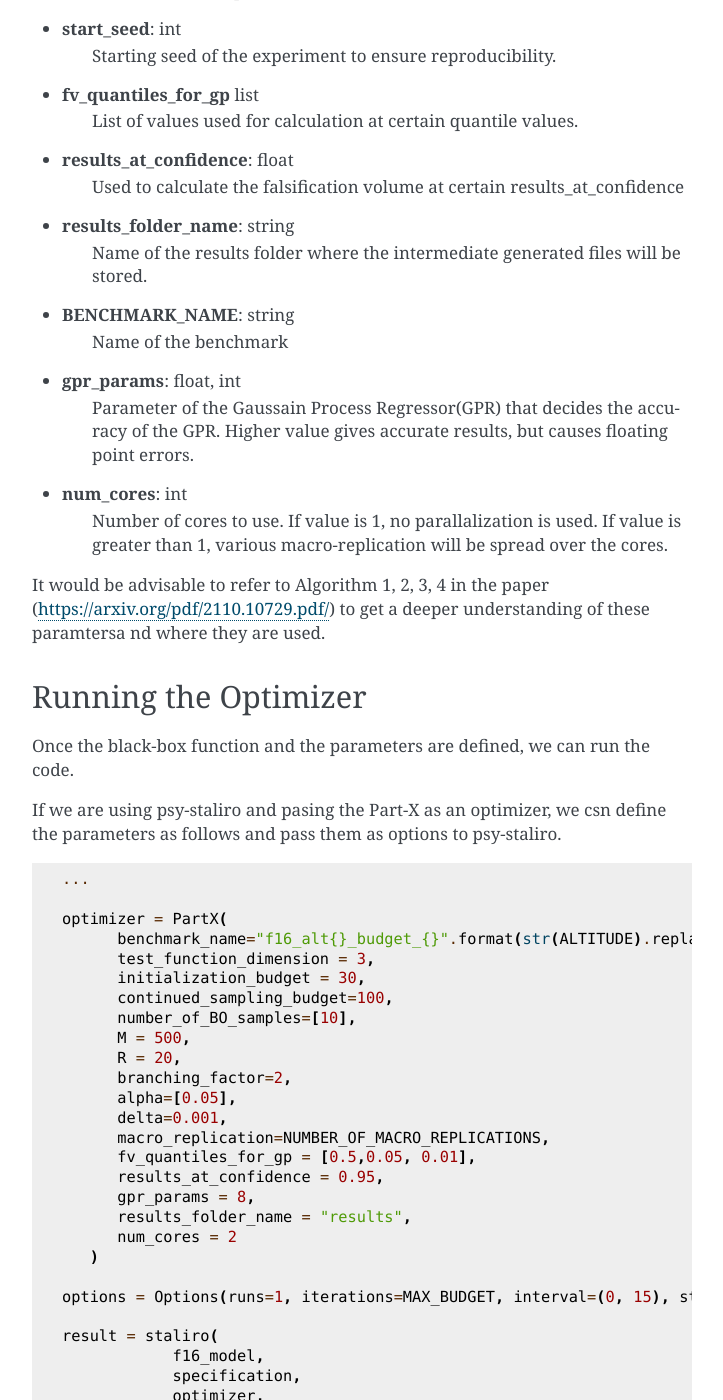
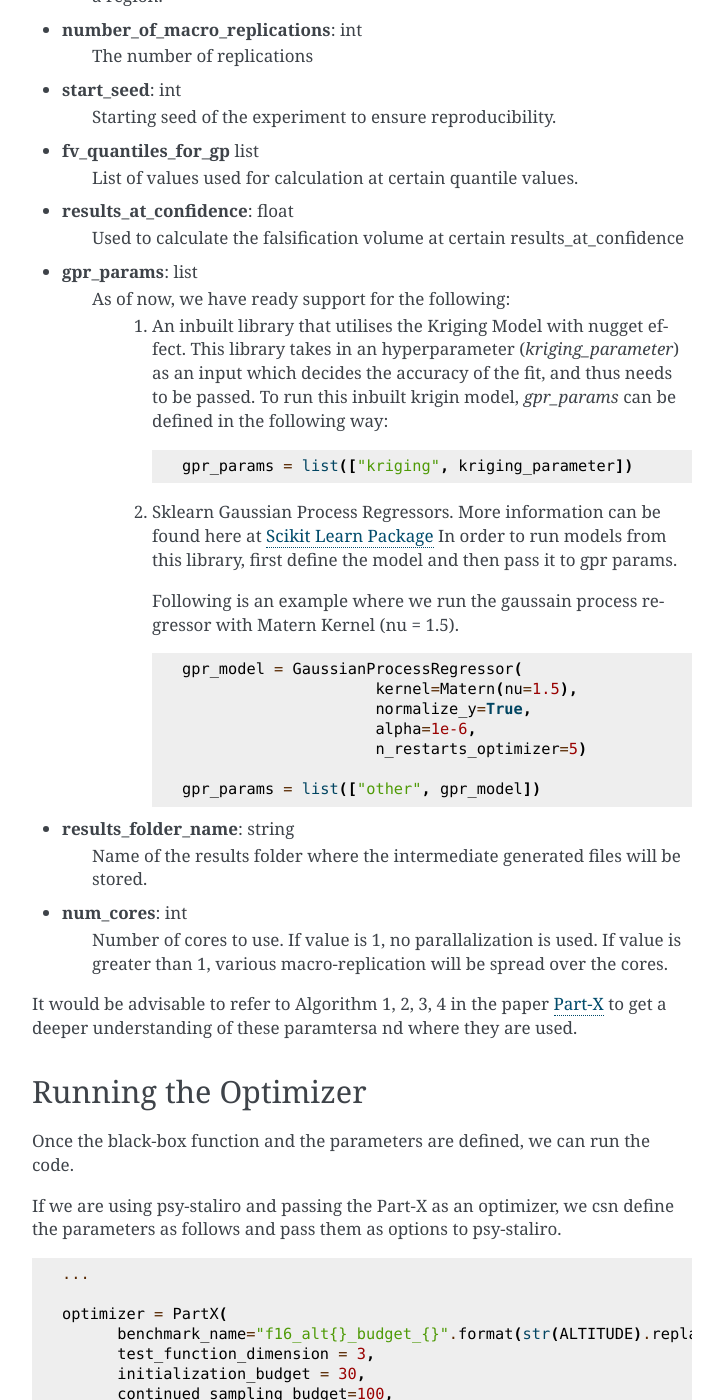
Before and after one commit to DaitTan/part_x_documentation, a Sphinx documentation site: the page built from docs/source/Inputs.rst, in a window 1280 px wide and 1400 px high, scrolled down 2197 px. Shown: the whole window, without its empty margins (388-1111 px from the left). Built offline with Sphinx 7.4.7, drawn with Linux system fonts in a browser that asks for light colours; some of the changed text lies outside the part shown.

Commit message:
Add files via upload

```diff
--- a/docs/source/Getting Started.rst
+++ b/docs/source/Getting Started.rst
@@ -8,7 +8,7 @@ Getting Started
 
 Installation
 ------------
-We use the Poetry tool which is a dependency management and packaging tool in Python. It allows you to declare the libraries your project depends on and it will manage (install/update) them for you. Please follow the installation of poetry at https://python-poetry.org/docs/#installation
+We use the Poetry tool which is a dependency management and packaging tool in Python. It allows you to declare the libraries your project depends on and it will manage (install/update) them for you. Please follow the installation of `poetry <https://python-poetry.org/docs/#installation>`_ .
 
 After you've installed poetry, you can install partx by running the following command in the root of the project:
 
--- a/docs/source/Inputs.rst
+++ b/docs/source/Inputs.rst
@@ -21,7 +21,7 @@ The black-box function is the function for whom we need to find the flsifying be
       return (X[0]**2 + X[1] - 11)**2 + (X[1]**2 + X[0] - 7)**2 - 40
 
 
-2) A blackbox function can also be defined which can be used for checking against a certain specification using psy-taliro (https://sbtg.gitlab.io/psy-taliro/).
+2) A blackbox function can also be defined which can be used for checking against a certain specification using `PSY-TaLiRo 1.0.0a14 <https://sbtg.gitlab.io/psy-taliro/>`_.
 Here, we define the F16 Auto GCAS black-box function.
 
 .. code-block:: python
@@ -52,8 +52,20 @@ Parameters
 The parameters that need to be defined for Part-X are mentioned below.
 The usage of these parameters are defined in the :ref:`reference_examples`
 
+- **BENCHMARK_NAME**: string
+   Name of the benchmark
+
+..
+
+- **test_function**: function
+   The black box test function
+
+..
+
 - **test_function_dimension**: int
    Needs to be an interger that represents the dimensionality of the blask-box function
+
+..
 
 - **region_support**: list of list of list
    Needs to be a 3-dimensional list that represents the initial region support of the function.
@@ -65,58 +77,109 @@ The usage of these parameters are defined in the :ref:`reference_examples`
 
    Here, the first dimension has the range [-5,5], the second dimension has the range [-2,3] and theird dimension has the range [-3,4]
 
-- **max_budget**: int
-   The maximum budget or the maximum number of evaluations of the black-box function that are allowed.
+..
 
 - **initialization_budget**: int
    The initiliazation budget of the algorithm. This refers to minimimum nunmber of samples that are required to be present in a region in order to generate samples from bayesian optimization and classify the region.
 
-- **number_of_BO_samples**: int
-   The number of samples that needs to be generated from Bayesian Optimization
+..
+
+- **max_budget**: int
+   The maximum budget or the maximum number of evaluations of the black-box function that are allowed.
+
+..
 
 - **continued_sampling_budget**: int
    The number of samples that must sampled from continuous sampling phase.
 
-- **R**: int
-   The number of monte-carlo iterations. This is used in calculation of quantiles of a region.
+..
+
+- **number_of_BO_samples**: int
+   The number of samples that needs to be generated from Bayesian Optimization
+
+..
 
 - **M**: int
    The number of evaluation of per monte-carlo iteration. This is used in calculation of quantiles of a region.
 
+..
+
+- **R**: int
+   The number of monte-carlo iterations. This is used in calculation of quantiles of a region.
+
+..
+
 - **branching_factor**: int
    Number of sub-regions in which a region is branched.
+
+..
 
 - **alpha**: float, [0,1]
    Region Classification percentile
 
+..
+
 - **delta**: float, int
    A number used to define the fraction of dimension, below which no further brnching in that dimension takes place. It is used for clsssificastion of a region.
+
+..
 
 - **number_of_macro_replications**: int
    The number of replications
 
+..
+
 - **start_seed**: int
    Starting seed of the experiment to ensure reproducibility.
+
+..
 
 - **fv_quantiles_for_gp** list
    List of values used for calculation at certain quantile values.
 
+..
+
 - **results_at_confidence**: float
    Used to calculate the falsification volume at certain results_at_confidence
+
+..
+
+- **gpr_params**: list
+   As of now, we have ready support for the following:
+      1) An inbuilt library that utilises the Kriging Model with nugget effect.
+         This library takes in an hyperparameter (`kriging_parameter`) as an input which decides the accuracy of the fit, and thus needs to be passed.
+         To run this inbuilt krigin model, `gpr_params` can be defined in the following way:
+
+         .. code-block:: python
+
+            gpr_params = list(["kriging", kriging_parameter])
+
+      2) Sklearn Gaussian Process Regressors. More information can be found here at `Scikit Learn Package <https://scikit-learn.org/stable/modules/generated/sklearn.gaussian_process.GaussianProcessRegressor.html>`_
+         In order to run models from this library, first define the model and then pass it to gpr params.
+
+         Following is an example where we run the gaussain process regressor with Matern Kernel (nu = 1.5).
+
+         .. code-block:: python
+
+            gpr_model = GaussianProcessRegressor(
+                                 kernel=Matern(nu=1.5),
+                                 normalize_y=True,
+                                 alpha=1e-6,
+                                 n_restarts_optimizer=5)
+
+            gpr_params = list(["other", gpr_model])
+
+..
 
 - **results_folder_name**: string
    Name of the results folder where the intermediate generated files will be stored.
 
-- **BENCHMARK_NAME**: string
-   Name of the benchmark
-
-- **gpr_params**: float, int
-   Parameter of the Gaussain Process Regressor(GPR) that decides the accuracy of the GPR. Higher value gives accurate results, but causes floating point errors.
+..
 
 - **num_cores**: int
    Number of cores to use. If value is 1, no parallalization is used. If value is greater than 1, various macro-replication will be spread over the cores.
 
-It would be advisable to refer to Algorithm 1, 2, 3, 4 in the paper (https://arxiv.org/pdf/2110.10729.pdf/) to get a deeper understanding of these paramtersa nd where they are used.
+It would be advisable to refer to Algorithm 1, 2, 3, 4 in the paper `Part-X <https://arxiv.org/pdf/2110.10729.pdf>`_ to get a deeper understanding of these paramtersa nd where they are used.
 
 
 Running the Optimizer
@@ -124,7 +187,7 @@ Running the Optimizer
 
 Once the black-box function and the parameters are defined, we can run the code.
 
-If we are using psy-staliro and pasing the Part-X as an optimizer, we csn define the parameters as follows and pass them as options to psy-staliro.
+If we are using psy-staliro and passing the Part-X as an optimizer, we csn define the parameters as follows and pass them as options to psy-staliro.
 
 .. code-block:: python
 
```
Also changed, not shown: other parts of docs/source/Inputs.rst (+1 -1 lines), docs/source/Outputs.rst (+42 -9 lines), docs/source/index.rst (+20 -2 lines).
